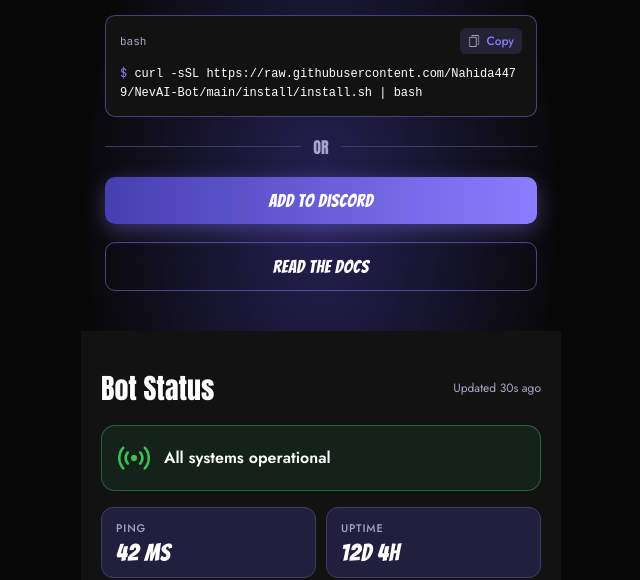
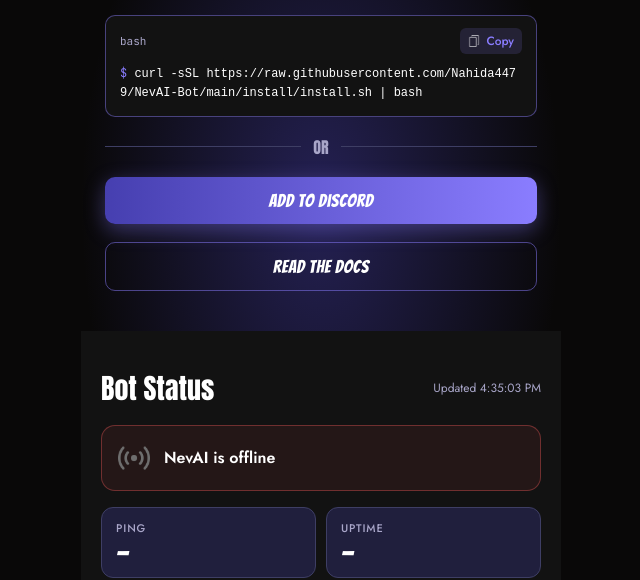
Before and after one commit to Nahida4479/NevAI-Bot, a website: page nevai-site/index.html in a window 1280 px wide. Shown: the part 225-805 px from the top of the page, without its empty margins (319-959 px from the left). Drawn offline with Linux system fonts and the light colour scheme; no server answers.

Commit message:
Create STATUS_URL with endpoint url

```diff
--- a/nevai-site/index.html
+++ b/nevai-site/index.html
@@ -75,6 +75,7 @@
     .bars i { flex: 1; height: 26px; border-radius: 2px; background: rgba(138,125,255,.85); }
     .bars i.warn { background: var(--yellow); }
     .bars i.down { background: #ff5c5c; }
+    .bars i.none { background: var(--border); }
     .legend { display: flex; justify-content: space-between; font-size: 11px; color: var(--muted); }
 
     .more { padding: 36px 20px; }
@@ -162,23 +163,30 @@
       setTimeout(() => (label.textContent = "Copy"), 1500);
     });
 
-    const status = {
-      online: true,
-      pingMs: 42,
-      uptime: "12d 4h",
-      uptimePercent: 99.8,
-      days: Array.from({ length: 30 }, (_, i) => (i === 17 ? "warn" : "ok")),
-    };
+    const STATUS_URL = "https://nevai-api.nahida4479.org/status";
 
     function renderStatus(s) {
       document.getElementById("statusCard").classList.toggle("offline", !s.online);
       document.getElementById("statusText").textContent = s.online ? "All systems operational" : "NevAI is offline";
-      document.getElementById("statPing").textContent = s.online ? `${s.pingMs} ms` : "—";
+      document.getElementById("statPing").textContent = s.pingMs != null ? `${s.pingMs} ms` : "—";
       document.getElementById("statUptime").textContent = s.uptime;
-      document.getElementById("uptimePercent").textContent = `${s.uptimePercent}%`;
+      document.getElementById("uptimePercent").textContent = s.uptimePercent != null ? `${s.uptimePercent}%` : "—";
       document.getElementById("uptimeBars").innerHTML = s.days.map(d => `<i class="${d === "ok" ? "" : d}"></i>`).join("");
+      document.getElementById("statusUpdated").textContent = `Updated ${new Date().toLocaleTimeString()}`;
     }
-    renderStatus(status);
+
+    async function loadStatus() {
+      try {
+        const res = await fetch(STATUS_URL, { cache: "no-store" });
+        if (!res.ok) throw new Error(res.status);
+        renderStatus(await res.json());
+      } catch {
+        renderStatus({ online: false, pingMs: null, uptime: "—", uptimePercent: null, days: Array(30).fill("none") });
+      }
+    }
+
+    loadStatus();
+    setInterval(loadStatus, 60000);
   </script>
 </body>
 </html>
```
